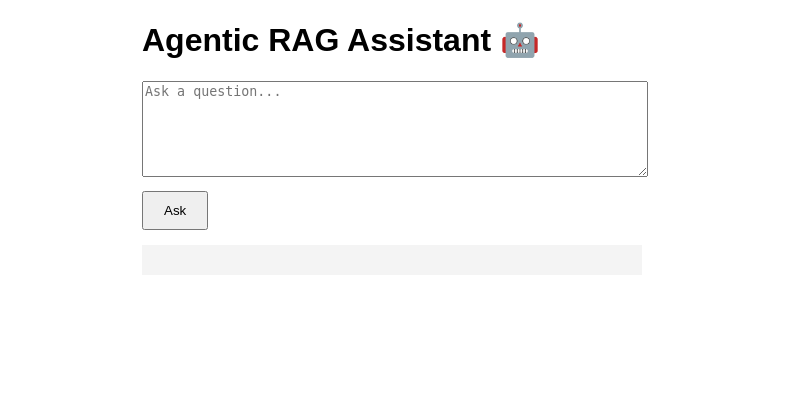
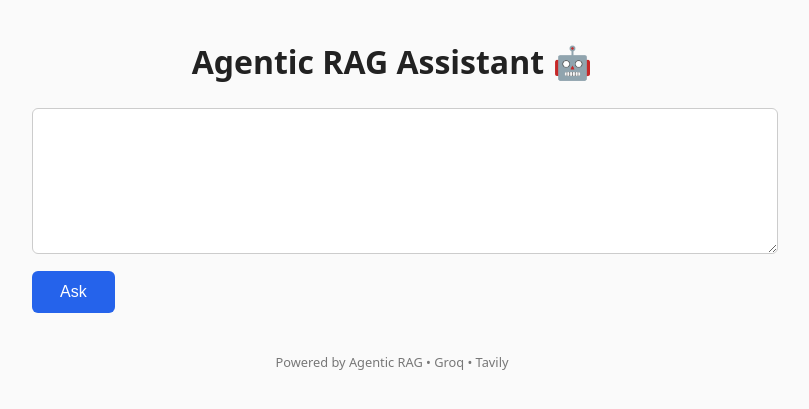
Before and after one commit to Koel09/DS_LLM_Agentic_RAG_Perplexity_clone, a Flask app: template template/index.html in a window 1280 px wide. Shown: the top 409 px of the page, without its empty margins (248-1057 px from the left). Run offline with Flask 3, Linux system fonts and the light colour scheme; the template is opened without the code that fills it, so the values that code supplies are empty.

Commit message:
Refactor HTML structure and styles for index.html

```diff
--- a/template/index.html
+++ b/template/index.html
@@ -1,43 +1,162 @@
 <!DOCTYPE html>
-<html>
+<html lang="en">
 <head>
+  <meta charset="UTF-8" />
   <title>Agentic RAG Assistant</title>
+  <meta name="viewport" content="width=device-width, initial-scale=1" />
+
   <style>
-    body { font-family: Arial; max-width: 500px; margin: auto; }
-    textarea { width: 100%; height: 90px; }
-    button { padding: 10px 20px; margin-top: 10px; }
-    .panel { background: #f4f4f4; padding: 15px; margin-top: 15px; }
-    .small { font-size: 0.9em; color: #555; }
+    body {
+      font-family: system-ui, -apple-system, BlinkMacSystemFont, sans-serif;
+      max-width: 720px;
+      margin: 40px auto;
+      padding: 0 16px;
+      background: #fafafa;
+      color: #222;
+    }
+
+    h1 {
+      text-align: center;
+      margin-bottom: 25px;
+    }
+
+    textarea {
+      width: 100%;
+      height: 120px;
+      padding: 12px;
+      font-size: 1rem;
+      border-radius: 6px;
+      border: 1px solid #ccc;
+      resize: vertical;
+    }
+
+    button {
+      margin-top: 12px;
+      padding: 12px 28px;
+      font-size: 1rem;
+      border: none;
+      border-radius: 6px;
+      background: #2563eb;
+      color: white;
+      cursor: pointer;
+    }
+
+    button:disabled {
+      opacity: 0.6;
+      cursor: not-allowed;
+    }
+
+    .panel {
+      background: white;
+      padding: 18px;
+      margin-top: 20px;
+      border-radius: 8px;
+      box-shadow: 0 2px 10px rgba(0,0,0,0.08);
+    }
+
+    .meta {
+      font-size: 0.85rem;
+      color: #555;
+      margin-top: 12px;
+    }
+
+    .loading {
+      margin-top: 15px;
+      font-style: italic;
+      color: #666;
+    }
+
+    .error {
+      color: #b91c1c;
+      font-weight: 500;
+    }
+
+    footer {
+      margin-top: 40px;
+      text-align: center;
+      font-size: 0.8rem;
+      color: #777;
+    }
   </style>
 </head>
 
 <body>
+
   <h1>Agentic RAG Assistant 🤖</h1>
 
-  <textarea id="question" placeholder="Ask a question..."></textarea>
+  <textarea
+    id="question"
+    placeholder="Ask a question..."
+    onkeydown="if(event.key==='Enter' && !event.shiftKey){event.preventDefault();askAI();}">
+  </textarea>
 
-  <br/>
-  <button onclick="askAI()">Ask</button>
+  <br />
 
-  <div id="answer" class="panel"></div>
+  <button id="askBtn" onclick="askAI()">Ask</button>
+
+  <div id="loading" class="loading" style="display:none;">
+    🤔 Thinking...
+  </div>
+
+  <div id="meta" class="meta"></div>
+
+  <div id="answer" class="panel" style="display:none;"></div>
+
+  <footer>
+    Powered by Agentic RAG • Groq • Tavily
+  </footer>
 
 <script>
 async function askAI() {
-  const question = document.getElementById("question").value;
+  const btn = document.getElementById("askBtn");
+  const questionEl = document.getElementById("question");
+  const answerEl = document.getElementById("answer");
+  const metaEl = document.getElementById("meta");
+  const loadingEl = document.getElementById("loading");
 
-  document.getElementById("answer").innerHTML = "Thinking...";
+  const question = questionEl.value.trim();
+  if (!question) return;
 
+  btn.disabled = true;
+  answerEl.style.display = "none";
+  metaEl.innerHTML = "";
+  loadingEl.style.display = "block";
+
+  try {
     const response = await fetch("/ask", {
       method: "POST",
       headers: { "Content-Type": "application/json" },
       body: JSON.stringify({ question })
     });
 
+    if (!response.ok) {
+      throw new Error("Server error");
+    }
+
     const data = await response.json();
 
-  document.getElementById("answer").innerHTML =
-    "<h3>Answer</h3><p>" + data.answer + "</p>";
+    metaEl.innerHTML = `Route used: <b>${data.route}</b>`;
+
+    answerEl.innerHTML = `
+      <h3>Answer</h3>
+      <p>${data.answer}</p>
+    `;
+
+    answerEl.style.display = "block";
+
+  } catch (err) {
+    answerEl.innerHTML = `
+      <p class="error">
+        ❌ Failed to get response from server.
+      </p>
+    `;
+    answerEl.style.display = "block";
+  }
+
+  loadingEl.style.display = "none";
+  btn.disabled = false;
 }
 </script>
+
 </body>
 </html>
```
Lines whose indentation alone changed are shown as unchanged.
